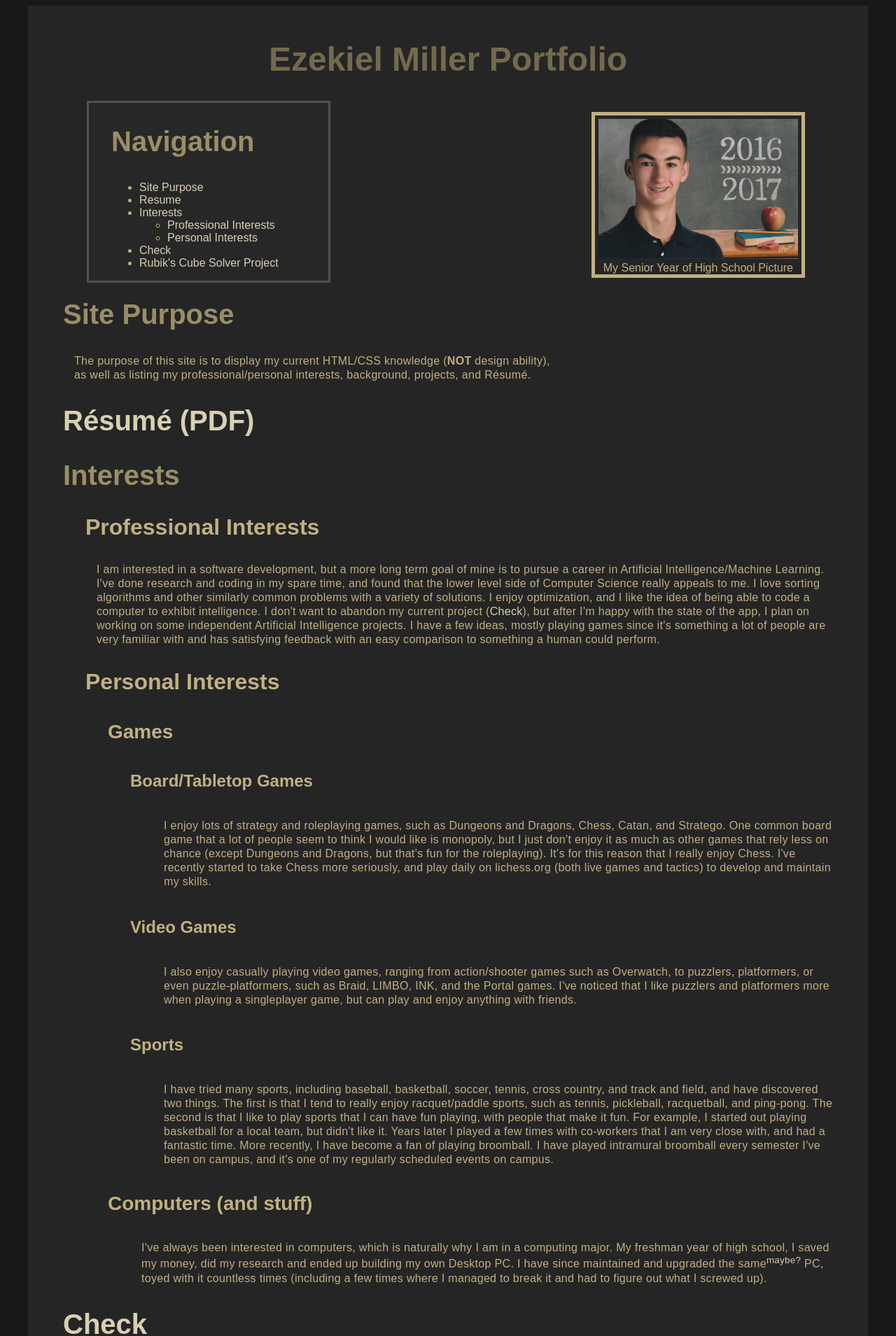
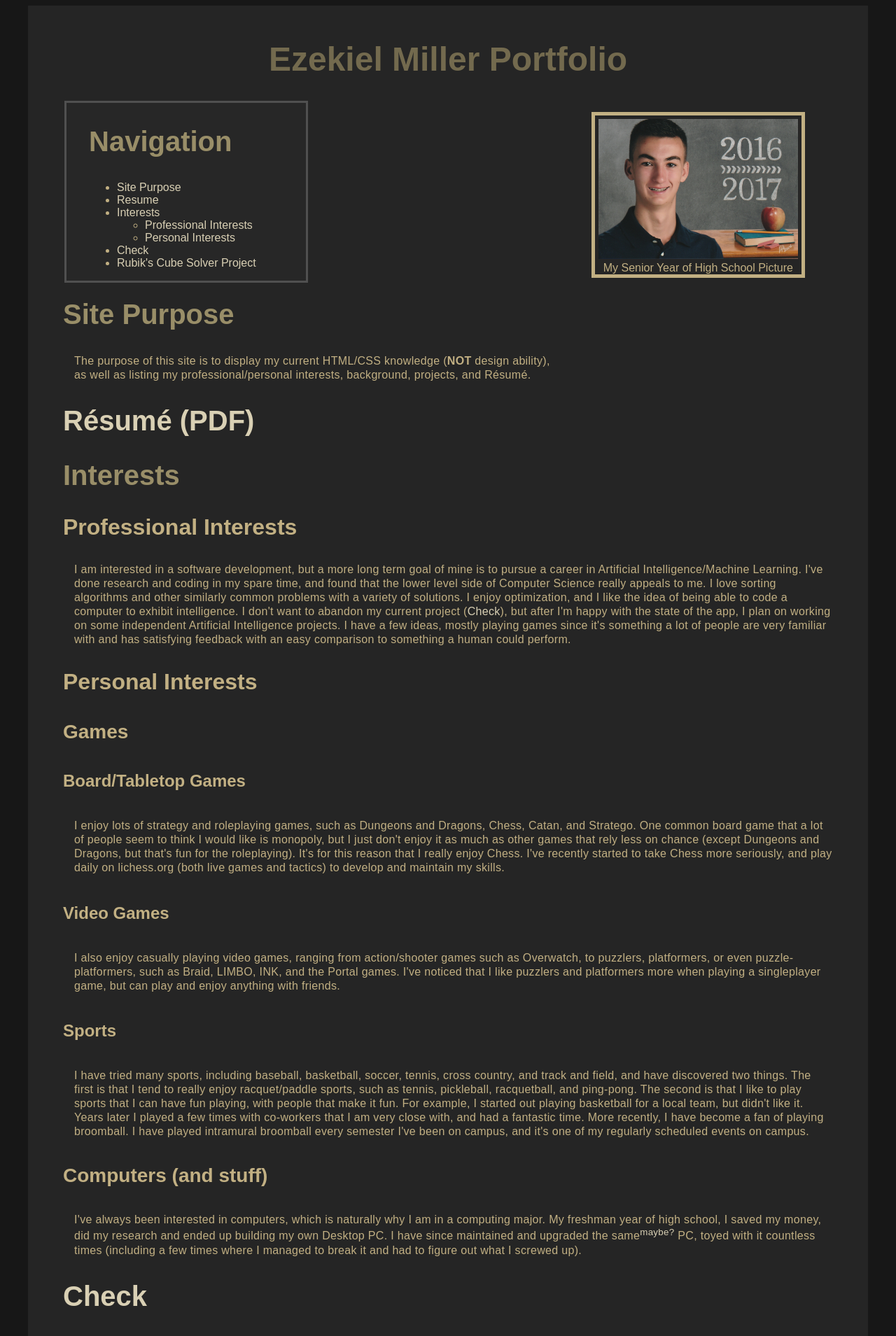
Before and after one commit to ZekeMiller/ZekeMiller.github.io, a Jekyll site: the page built from index.html, in a window 1280 px wide. Shown: the top 1909 px of the page at 70% size. Built offline with Jekyll 4.4.1, drawn with Linux system fonts in a browser that asks for light colours; some of the changed text lies outside the part shown.

Commit message:
Footer finally looks okayish
I'm still bad at design

```diff
--- a/_layouts/default.html
+++ b/_layouts/default.html
@@ -9,11 +9,13 @@
         {{ content }}
     </body>
     <footer>
-        <div>
-            Email me: <a href="mailto:zeke@zekemiller.me">zeke@zekemiller.me</a>.
-        </div>
-        <div>
-            <a href=https://github.com/ZekeMiller/ZekeMiller.github.io">View website source</a>
+        <div class="footer_container">
+            <div>
+                Email me: <a href="mailto:zeke@zekemiller.me">zeke@zekemiller.me</a>.
+            </div>
+            <div>
+                <a href=https://github.com/ZekeMiller/ZekeMiller.github.io">View website source repository</a>
+            </div>
         </div>
     </footer>
 </html>
--- a/css/style.css
+++ b/css/style.css
@@ -1,19 +1,11 @@
-html, body {
+/** {
+	margin: 0;
+	padding: 0;
+}*/
+
+/*html, body {
 	height: 100%;
-}
-
-footer {
-	height: 1em;
-	width: 100%;
-}
-
-footer div {
-	border: solid;
-	display: inline-block;
-	width: 50%;
-	text-align: center;
-}
-
+}*/
 
 body {
 	color: #c2b083;
@@ -21,6 +13,50 @@
 	font-family: 'Arial', sans-serif;
 }
 
+footer {
+	width: 100%;
+}
+
+div.footer_container {
+	display: table;
+	margin: auto;
+	height: 5em;
+	width: 100%;
+}
+
+div.footer_container div {
+	margin: auto;
+	padding-top: 1.5em;
+	display: table-cell;
+	text-align: center;
+}
+
+#top-section {
+	height: 250px;
+}
+
+#navigation {
+	border: solid #505050;
+	margin-left: 2em;
+	padding-left: 2em;
+	width: 310px;
+	background: #272727;
+	position: relative;
+	z-index: 3;
+	left: -30px;
+}
+
+
+div.footer_container, #content {
+	max-width: 1100px;
+}
+
+#content {
+	margin: 1px auto;
+	background-color: #252525;
+	padding: 1px 50px 50px 50px;
+	min-height: 100%;
+}
 
 
 h1 {
@@ -30,14 +66,10 @@
 	margin-top: 1em;
 }
 
-
-
 h2 {
 	color: #998e68;
 	font-size: 2.5em;
 }
-
-
 
 h3 {
 	font-size: 2em;
@@ -117,37 +149,8 @@
 }
 
 
-#top-section {
-	height: 250px;
-}
 
 
-
-div div {
+/*div div {
 	padding-left: 2em;
-}
-
-/*div#interests ul {
-	list-style-type: none;
 }*/
-
-
-#navigation {
-	border: solid #505050;
-	margin-left: 2em;
-	padding-left: 2em;
-	width: 310px;
-	background: #272727;
-	position: relative;
-	z-index: 3;
-	left: -30px;
-}
-
-
-#content {
-	max-width: 1100px;
-	margin: 1px auto;
-	background-color: #252525;
-	padding: 1px 50px 50px 50px;
-	min-height: 100%;
-}
```
